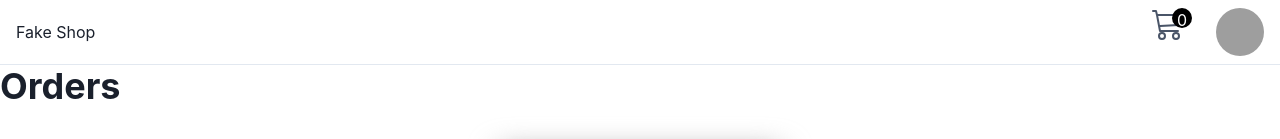
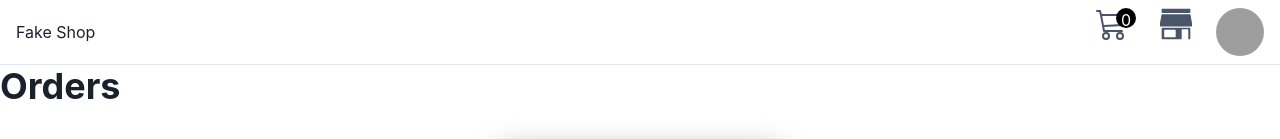
Before and after one commit to MoovendhanR/ecommerce-site-redux, a React (Create React App) app: page /orders in a window 1280 px wide. Shown: the top 139 px of the page. Built offline with nearby package versions, Linux system fonts and the light colour scheme; data requests are answered from the project's data file; grey boxes are pictures that could not be loaded.

Commit message:
chnage made in navbar

```diff
--- a/src/Pages/Orders.jsx
+++ b/src/Pages/Orders.jsx
@@ -16,7 +16,7 @@ const Orders = () => {
   return (
     <Box>
            <Heading>Orders</Heading>
-           {orders?.length && orders.map((pro)=>{
+           {orders?.length && orders?.map((pro)=>{
             return <ProductSimple  key={pro.id}
             num={pro.id}
             image={pro.image}
--- a/src/components/Navbar.jsx
+++ b/src/components/Navbar.jsx
@@ -18,6 +18,7 @@ import {
     CloseIcon,
 
   } from '@chakra-ui/icons';
+  import { SiHomeassistantcommunitystore } from "react-icons/si";
   import {Link as RouterLink} from "react-router-dom"
 import Profile from "./Profile";
 import { BsCart3 } from "react-icons/bs";
@@ -98,6 +99,10 @@ const Navbar=()=>{
             <Icon as={BsCart3} boxSize="2rem" />
             </Box>
             </Link>
+            <Link as={RouterLink} to="/products">
+
+            <Icon as={SiHomeassistantcommunitystore} boxSize="2rem"/>
+            </Link>
             <Profile/>
           </Stack>
         </Flex>
```
